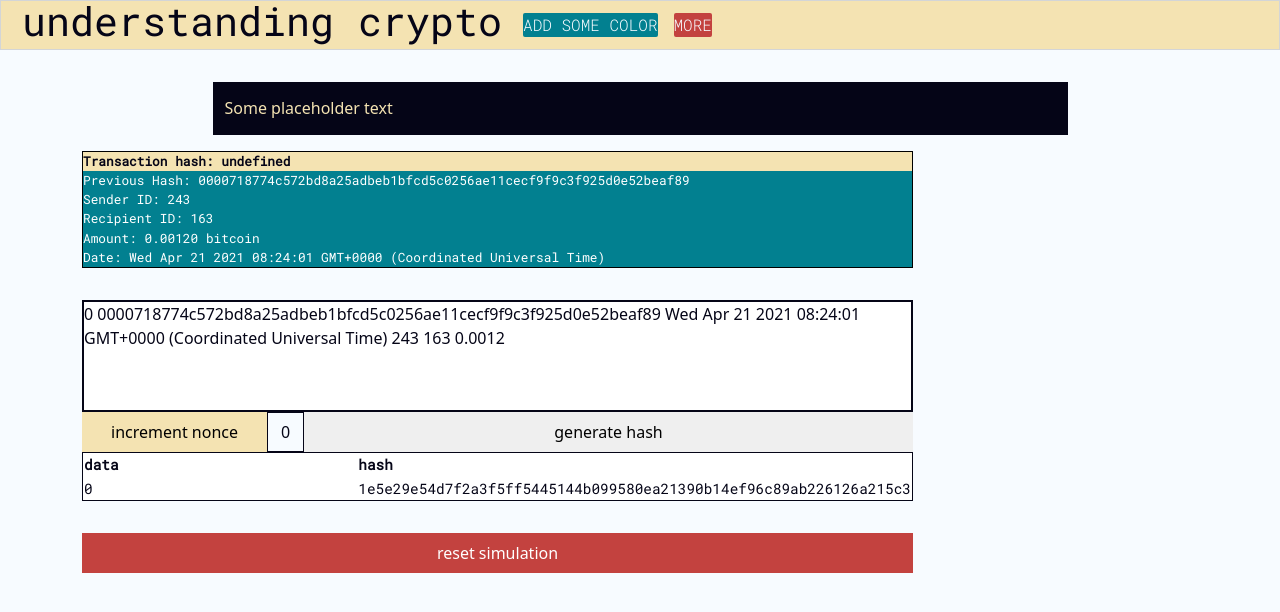
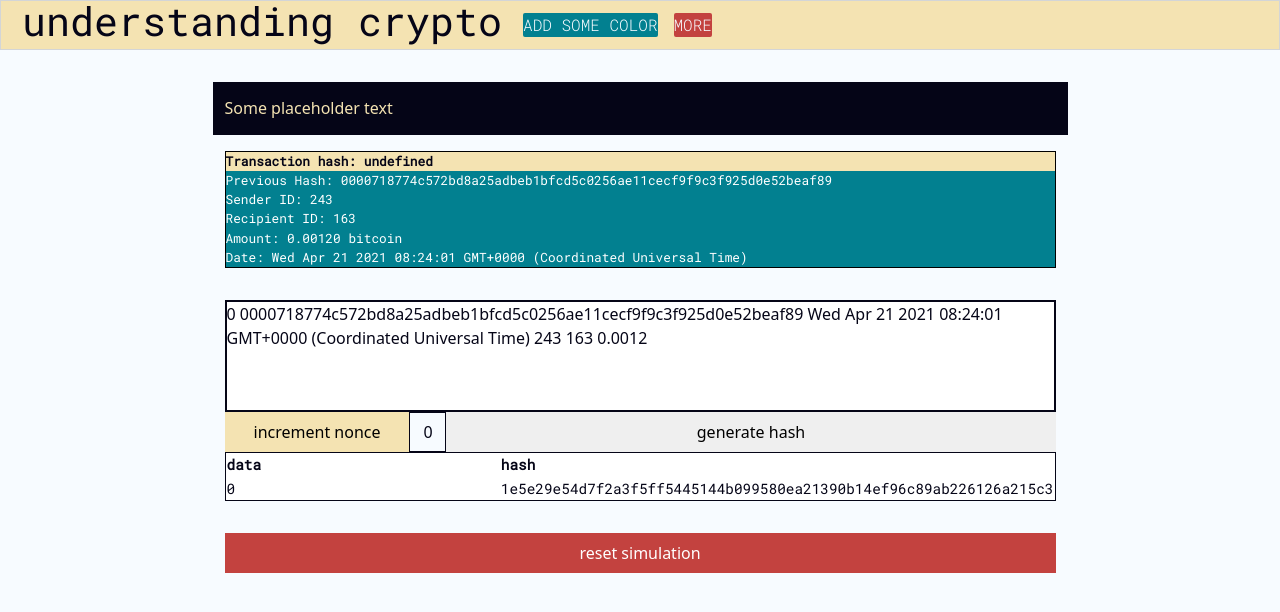
Before and after one commit to onowakow/learn-crypto, a React (Create React App) app: page /difficulthash in a window 1280 px wide. Shown: the top 612 px of the page. Built offline with nearby package versions, Linux system fonts and the light colour scheme.

Commit message:
commiting before branch

```diff
--- a/src/pages/DifficultHashPage.js
+++ b/src/pages/DifficultHashPage.js
@@ -60,7 +60,7 @@ ${0.0012}`;
           Some placeholder text
         </Col>
       </Row>
-      <Row>
+      <Row className='justify-content-center'>
         <Col className="demonstration" lg="9">
           <Ledger transactions={transactions} />
           <HasherComplexInput
```
Also changed, not shown: src/components/HasherKeyInput.js (added), src/components/HasherPropInput.js (added).
